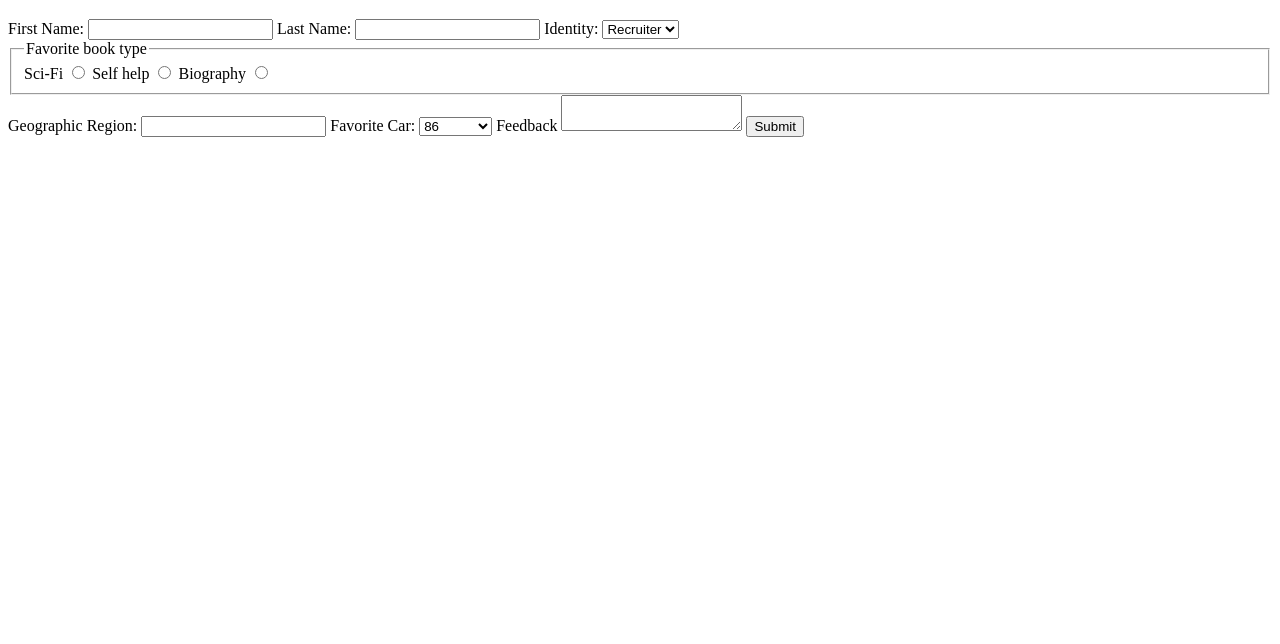
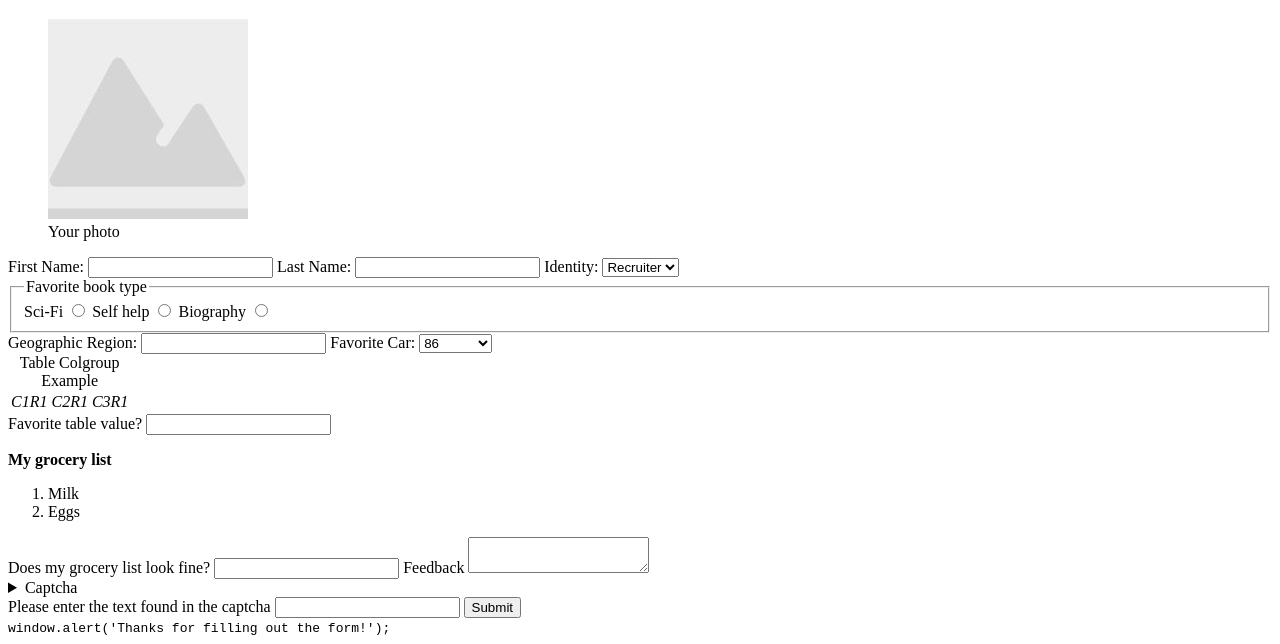
Before and after one commit to dorianm7/personal-website, a plain HTML site: page public/experiments/forms.html in a window 1280 px wide. Shown: the part 319-963 px from the top of the page. Before the commit the page ends 800 px from the top, so only its background shows below. Drawn offline with Linux system fonts and the light colour scheme.

Commit message:
Add rest of necessary tags

```diff
--- a/public/experiments/forms.html
+++ b/public/experiments/forms.html
@@ -33,6 +33,10 @@
     </header>
     <main>
         <h1>Forms Experiment</h1>
+        <figure>
+            <img src="../images/default_200.jpg" alt="Your picture">
+            <figcaption>Your photo</figcaption>
+        </figure>
         <form action="http://httpbin.org/post" method="post" target="_blank">
             <label for="fname">First Name:</label>
             <input type="text" id="fname" name="fname" required>
@@ -85,11 +89,45 @@
                 </optgroup>
             </select>
 
+            <table>
+                <caption>Table Colgroup Example</caption>
+                <colgroup>
+                    <col span="1">
+                    <col span="2">
+                </colgroup>
+                <tr>
+                    <td><i>C1R1</i></td>
+                    <td><i>C2R1</i></td>
+                    <td><i>C3R1</i></td>
+                </tr>
+            </table>
+
+            <label for="colgroup-response">Favorite table value?</label>
+            <input type="text" id="colgroup-response" name="colgroup-response">
+
+            <p><b>My grocery list</b></p>
+            <ol>
+                <li>Milk</li>
+                <li>Eggs</li>
+            </ol>
+
+            <label for="list-response">Does my grocery list look fine?</label>
+            <input type="text" id="list-response" name="list-response">
             <label for="feedback">Feedback</label>
             <textarea id="feedback" name="feedback"></textarea>
 
+            <details>
+                <summary>Captcha</summary>
+                d95m94
+            </details>
+
+            <label for="captcha-response">Please enter the text found in the captcha</label>
+            <input type="text" id="captcha-response" name="captcha-response">
+
             <button type="submit">Submit</button>
         </form>
+
+        <code>window.alert('Thanks for filling out the form!');</code>
     </main>
     <footer>
 
```
Also changed, not shown: public/index.html (+9 -7 lines).
